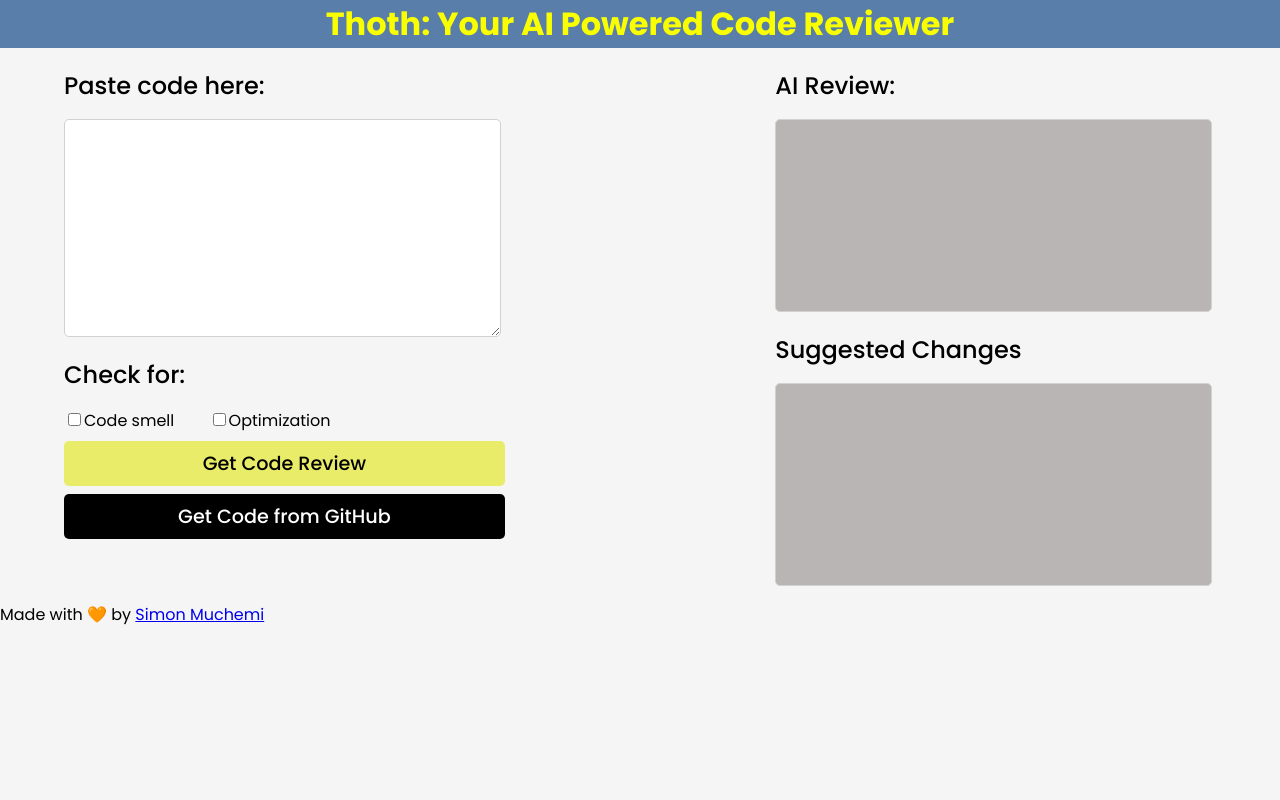
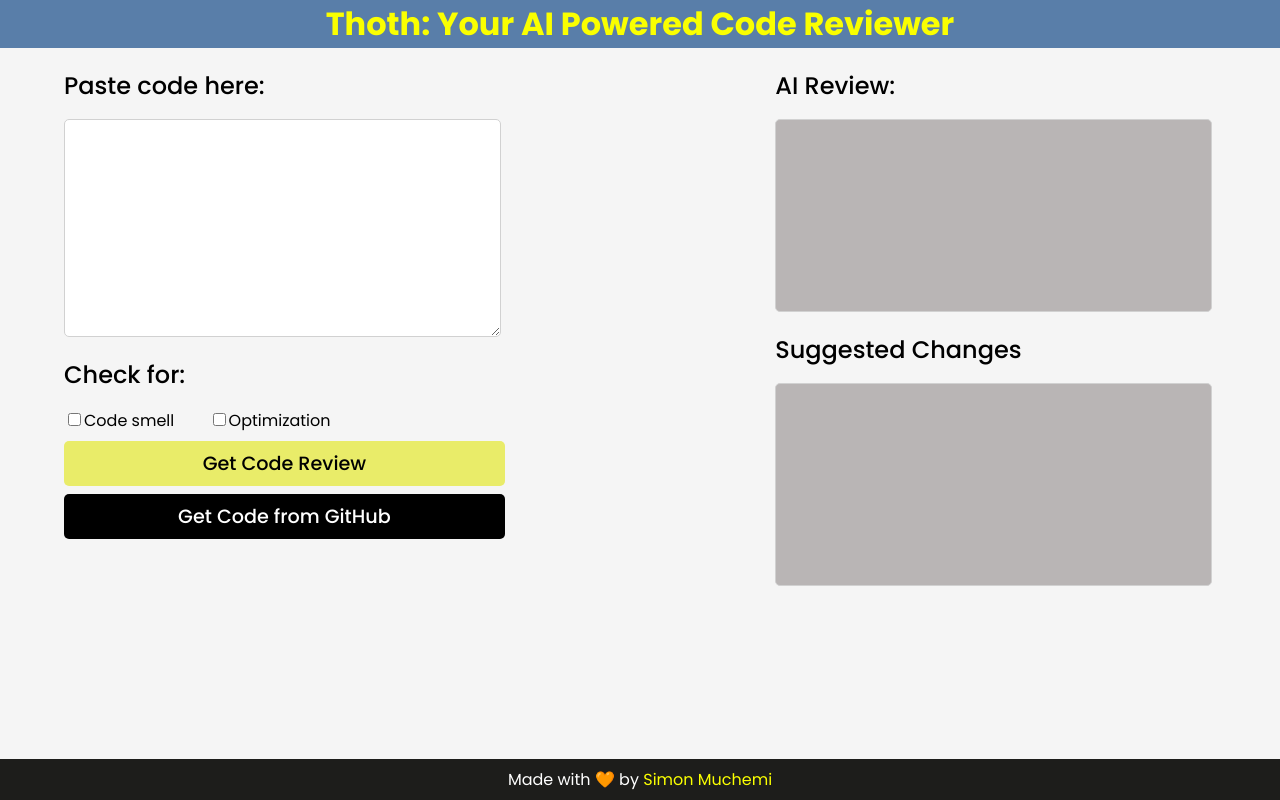
Before and after one commit to SymonMuchemi/Thoth-UI, a React (Vite) app: page / in a window 1280 px wide. Built offline with nearby package versions, Linux system fonts and the light colour scheme.

Commit message:
chore: initial footer styling

```diff
--- a/src/Footer.css
+++ b/src/Footer.css
@@ -0,0 +1,31 @@
+@import url("https://fonts.googleapis.com/css2?family=Poppins:ital,wght@0,100;0,200;0,300;0,400;0,500;0,600;0,700;0,800;0,900;1,100;1,200;1,300;1,400;1,500;1,600;1,700;1,800;1,900&display=swap");
+
+* {
+  font-family: "Poppins", sans-serif;
+}
+
+footer {
+  width: 100%;
+  background-color: #1d1d1b;
+  color: #fff;
+  align-items: center;
+  text-align: center;
+  position: absolute;
+  bottom: 0;
+  /* height: 3rem; */
+}
+
+footer p {
+  margin: 0;
+  padding: 0.5rem;
+}
+
+footer p a {
+  color: #faff00;
+  text-decoration: none;
+}
+
+footer p a:hover {
+  color: #faff00;
+  text-decoration: underline;
+}
```
